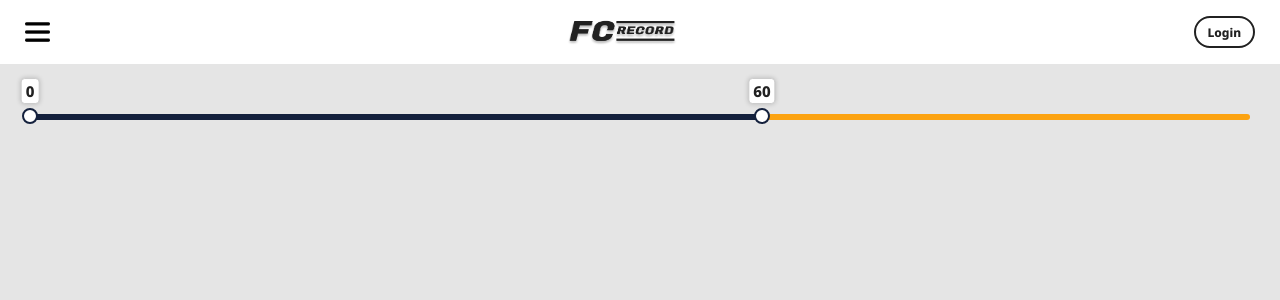
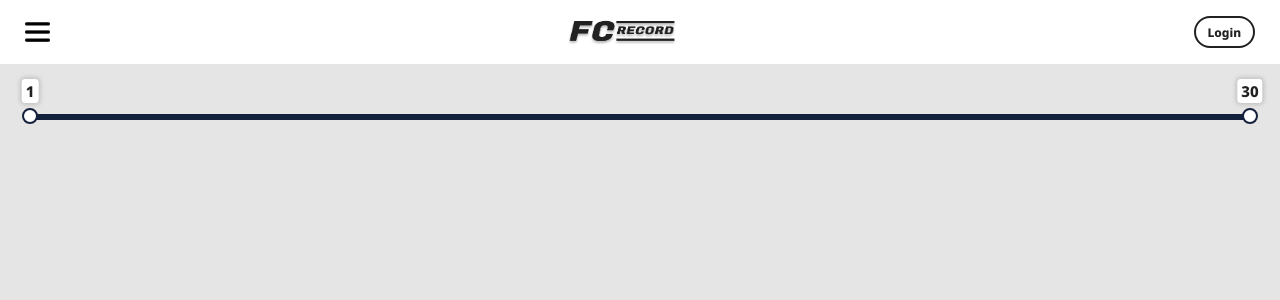
Before and after one commit to FCRecord/fc_record_client, a Next.js app: page / in a window 1280 px wide. Shown: the top 300 px of the page. Built offline with nearby package versions, Linux system fonts and the light colour scheme.

Commit message:
feat: 슬라이더 최솟값 최대값 기능 추가

```diff
--- a/src/components/common/Slider/Slider.tsx
+++ b/src/components/common/Slider/Slider.tsx
@@ -5,50 +5,65 @@ import React, {
   useEffect,
   MouseEvent,
 } from "react";
+import * as S from "./Slider.style";
+import { ThumbType, SliderType, SliderProps } from "./Slider.type";
 
-import * as S from "./Slider.style";
-
-const Slider = () => {
+const Slider = ({
+  type = "none",
+  minValue = 1,
+  maxValue = 30,
+}: SliderProps) => {
   const trackRef = useRef<HTMLDivElement | null>(null);
-  const [type, setType] = useState("none");
-  const [dragging, setDragging] = useState<"thumb1" | "thumb2" | null>(null);
-  const [thumbPosition1, setThumbPosition1] = useState(0); // 임시값 props로 받아올 예정
-  const [thumbPosition2, setThumbPosition2] = useState(60); // 임시값 props로 받아올 예정
+  const [dragging, setDragging] = useState<ThumbType>(null);
+  const [firstThumbPosition, setFirstThumbPosition] = useState(minValue);
+  const [secondThumbPosition, setSecondThumbPosition] = useState(maxValue);
 
   const handleMouseMove = useCallback(
     (event: MouseEvent) => {
       if (!dragging || !trackRef.current) return;
 
       const rect = trackRef.current.getBoundingClientRect();
-      const newPosition = ((event.clientX - rect.left) / rect.width) * 100;
-      const clampedPosition = Math.min(Math.max(newPosition, 0), 100);
+      const newPosition =
+        ((event.clientX - rect.left) / rect.width) * (maxValue - minValue) +
+        minValue;
+      const clampedPosition = Math.min(
+        Math.max(newPosition, minValue),
+        maxValue
+      );
 
       if (type === "max") {
-        if (dragging === "thumb2") {
-          setThumbPosition2(
-            Math.floor(Math.max(clampedPosition, thumbPosition1))
+        if (dragging === "secondThumb") {
+          setSecondThumbPosition(
+            Math.floor(Math.max(clampedPosition, firstThumbPosition))
           );
         }
       } else if (type === "min") {
-        if (dragging === "thumb1") {
-          setThumbPosition1(
-            Math.floor(Math.min(clampedPosition, thumbPosition2))
+        if (dragging === "firstThumb") {
+          setFirstThumbPosition(
+            Math.floor(Math.min(clampedPosition, secondThumbPosition))
           );
         }
       } else {
-        if (dragging === "thumb1") {
-          setThumbPosition1(
-            Math.floor(Math.min(clampedPosition, thumbPosition2))
+        if (dragging === "firstThumb") {
+          setFirstThumbPosition(
+            Math.floor(Math.min(clampedPosition, secondThumbPosition))
           );
         }
-        if (dragging === "thumb2") {
-          setThumbPosition2(
-            Math.floor(Math.max(clampedPosition, thumbPosition1))
+        if (dragging === "secondThumb") {
+          setSecondThumbPosition(
+            Math.floor(Math.max(clampedPosition, firstThumbPosition))
           );
         }
       }
     },
-    [dragging, type, thumbPosition1, thumbPosition2]
+    [
+      dragging,
+      type,
+      firstThumbPosition,
+      secondThumbPosition,
+      minValue,
+      maxValue,
+    ]
   );
 
   useEffect(() => {
@@ -60,7 +75,7 @@ const Slider = () => {
     };
   }, [handleMouseMove]);
 
-  const handleMouseDown = (thumb: "thumb1" | "thumb2") => () => {
+  const handleMouseDown = (thumb: ThumbType) => () => {
     setDragging(thumb);
   };
 
@@ -75,18 +90,21 @@ const Slider = () => {
       case "min":
         return 100;
       default:
-        return thumbPosition1;
+        return ((firstThumbPosition - minValue) / (maxValue - minValue)) * 100;
     }
   };
 
   const getWidth = () => {
     switch (type) {
       case "max":
-        return thumbPosition2;
+        return ((secondThumbPosition - minValue) / (maxValue - minValue)) * 100;
       case "min":
-        return thumbPosition1 - thumbPosition1;
+        return ((firstThumbPosition - minValue) / (maxValue - minValue)) * 100;
       default:
-        return thumbPosition2 - thumbPosition1;
+        return (
+          ((secondThumbPosition - firstThumbPosition) / (maxValue - minValue)) *
+          100
+        );
     }
   };
 
@@ -95,19 +113,23 @@ const Slider = () => {
       <S.Track ref={trackRef}>
         {type !== "max" && (
           <S.Thumb
-            position={thumbPosition1}
-            onMouseDown={handleMouseDown("thumb1")}
+            position={
+              ((firstThumbPosition - minValue) / (maxValue - minValue)) * 100
+            }
+            onMouseDown={handleMouseDown("firstThumb")}
           >
-            <S.Label>{thumbPosition1}</S.Label>
+            <S.Label>{firstThumbPosition}</S.Label>
           </S.Thumb>
         )}
         <S.Range left={getLeft()} width={getWidth()} />
         {type !== "min" && (
           <S.Thumb
-            position={thumbPosition2}
-            onMouseDown={handleMouseDown("thumb2")}
+            position={
+              ((secondThumbPosition - minValue) / (maxValue - minValue)) * 100
+            }
+            onMouseDown={handleMouseDown("secondThumb")}
           >
-            <S.Label>{thumbPosition2}</S.Label>
+            <S.Label>{secondThumbPosition}</S.Label>
           </S.Thumb>
         )}
       </S.Track>
```
Also changed, not shown: src/components/common/Slider/Slider.type.ts (+15 -0 lines), src/components/common/Slider/useSlider.ts (added).
